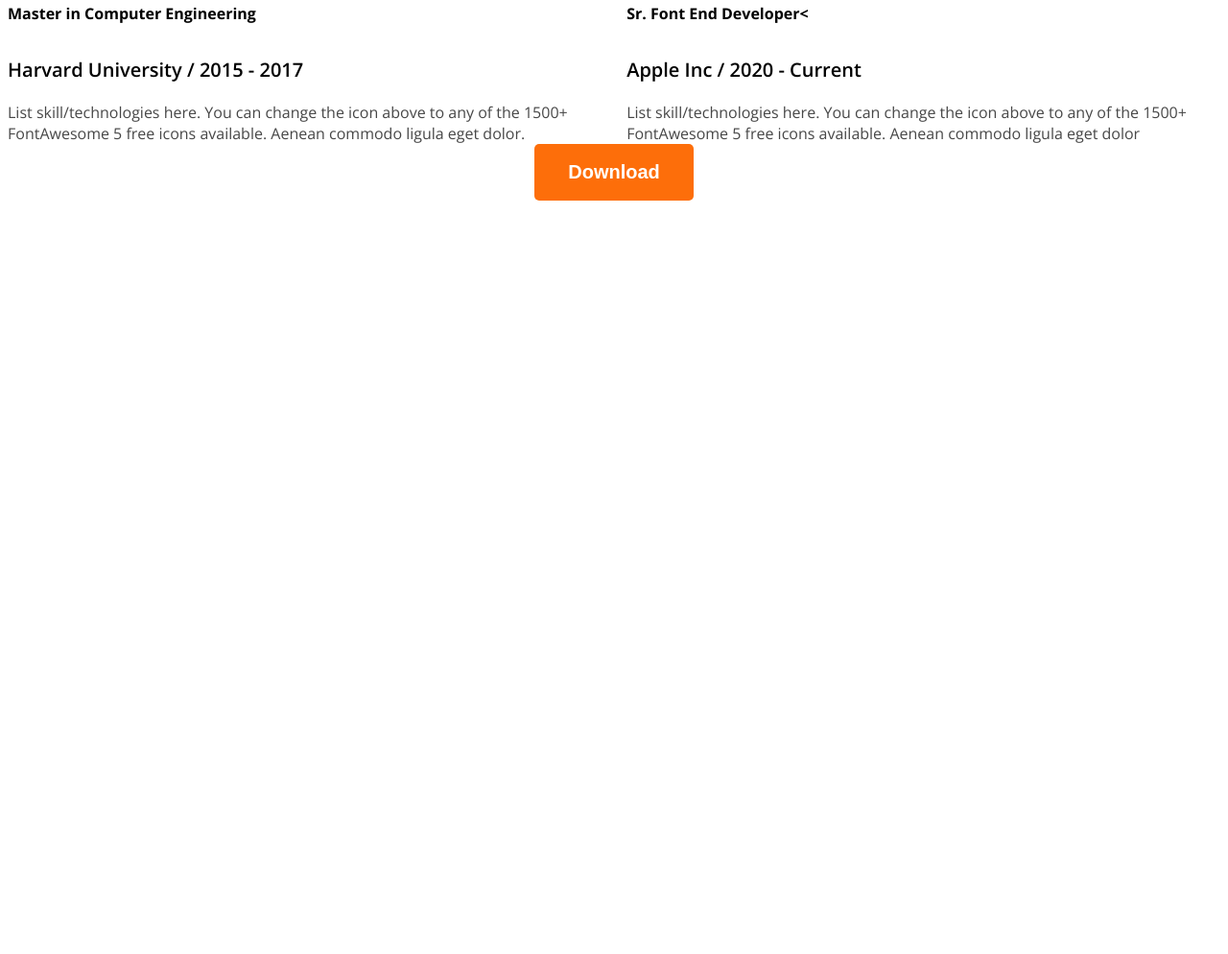
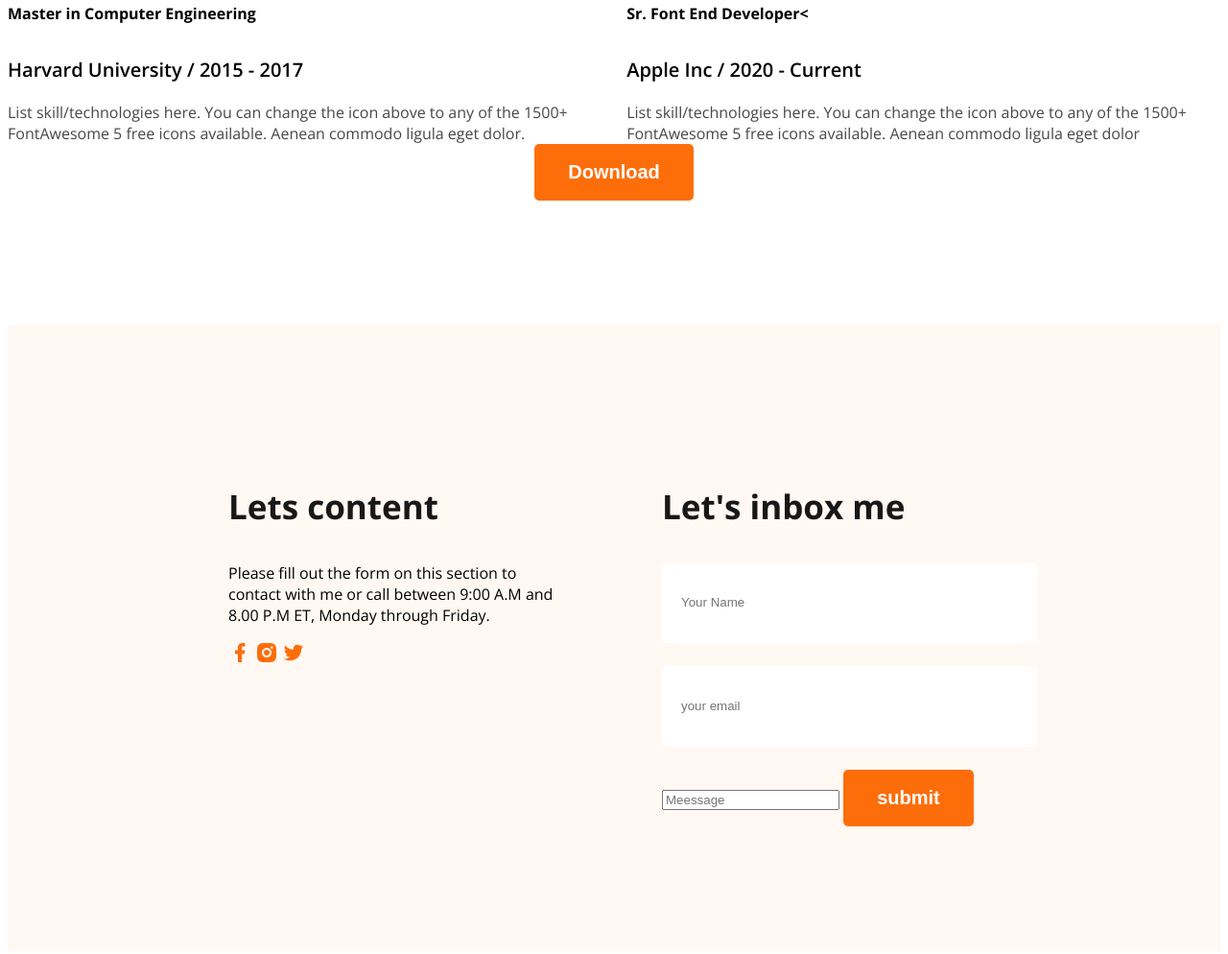
Before and after one commit to 1tasnem/My-protfoil, a plain HTML site: page index.html in a window 1280 px wide. Shown: the part 2735-3729 px from the top of the page at 96% size. Before the commit the page ends 3074 px from the top, so only its background shows below. Drawn offline with nearby package versions, Linux system fonts and the light colour scheme.

Commit message:
added footer part

```diff
--- a/index.html
+++ b/index.html
@@ -162,7 +162,40 @@
         </section>
 
     </main>
-    <footer>
+
+
+    <footer class="secondary-bg">
+        <div class="footer-column">
+            <h3 class="section-title">Lets content</h3>
+            <p>Please fill out the form on this section to contact with me or call between 9:00 A.M and 8.00 P.M ET, Monday through Friday.
+
+            </p>
+            <div>
+
+                <a href=""><img src ="images/icons/facebook.png" alt=""></a>
+                <a href=""><img src="images/icons/insta.png"     alt=""></a>
+                <a href=""><img src="images/icons/twitter.png" alt=""></a>
+            </div>
+
+
+
+        </div>
+        <div class="footer-column">
+            <h3 class="section-title">Let's inbox me</h3>
+            <from action="">
+                <input type="text" name="" id="" placeholder="Your Name">
+                <input type="email" name="" id="" placeholder="your email">
+                <input type="textarea" name="' id= "" col="30" rol="20" placeholder="Meessage"></textarea>
+                <input class="btn-primary" type="submit" value="submit">
+
+
+
+            </from>
+
+
+
+
+        </div>
 
     </footer>
 </body>
--- a/styles.css
+++ b/styles.css
@@ -142,3 +142,24 @@ main section{
 .resume hr{
     margin: 30px 5px;
 }
+.resume-download-cv{
+    margin-top:50px;
+}
+footer{
+    padding: 130px 230px;
+    display:flex;
+    gap:100px;
+}
+.footer-column{
+    width: 50%;
+}
+footer input[type="text"] ,footer input[type="email"],footer textarea{
+    height:64px;
+    border-radius: 5px;
+    background-color: white;
+    display :block;
+    width:100%;
+    padding:10px 20px;
+    margin-bottom:24px;
+    border: none;
+}
```
